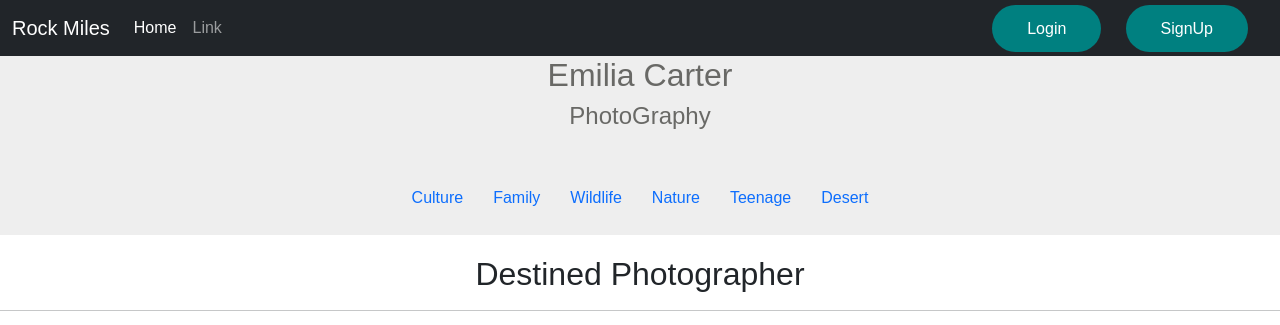
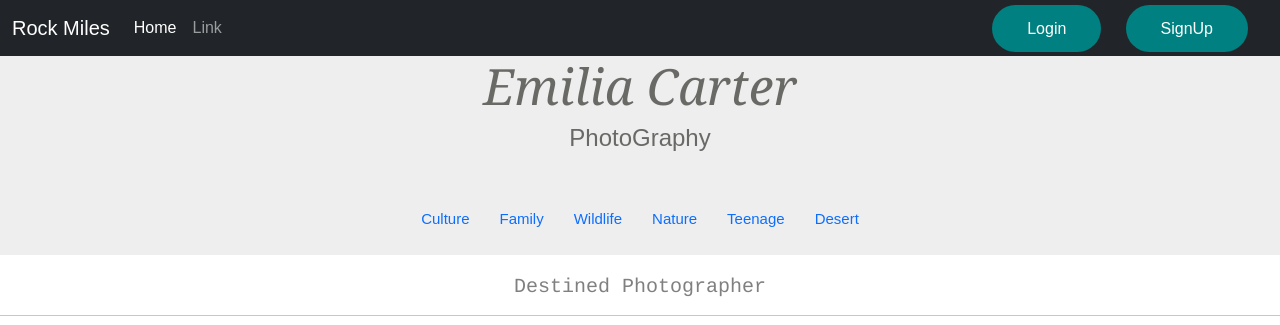
Before and after one commit to rockmiles/RocksApp, a Django app: page / in a window 1280 px wide. Shown: the top 325 px of the page. Run offline with Django 3.2, Linux system fonts and the light colour scheme; data comes from the database, SQL or seed files in the repository; some libraries are stand-ins or nearby versions.

Commit message:
feat: update

```diff
--- a/gallery/templates/gallery/post-detail.html
+++ b/gallery/templates/gallery/post-detail.html
@@ -3,10 +3,10 @@
 
 {% block content %}
   <div class="top">
-    <h2 id="name" class="text-center">Emilia Carter</h2>
+    <h2 class="text-center" style='font-family:georgia,garamond,serif;font-size:50px;font-style:italic;'>Emilia Carter</h2>
     <h4 class="text-center">PhotoGraphy</h4>
 
-    <ul class="list-flairs">
+    <ul class="list-flairs" style="font-family:Courier; color:#808080; font-size: 15px;">
         <li><a href="#">Culture</a></li>
         <li><a href="#">Family</a></li>
         <li><a href="#">Wildlife</a></li>
@@ -16,7 +16,7 @@
     </ul>
   </div>
 
-  <h2 class="text-center">Destined Photographer</h2>
+  <h2 class="text-center" style="font-family:Courier; color:#808080; font-size: 20px;">Destined Photographer</h2>
   <hr>
   <div class="container-fluid">
     <div class="row">
```
